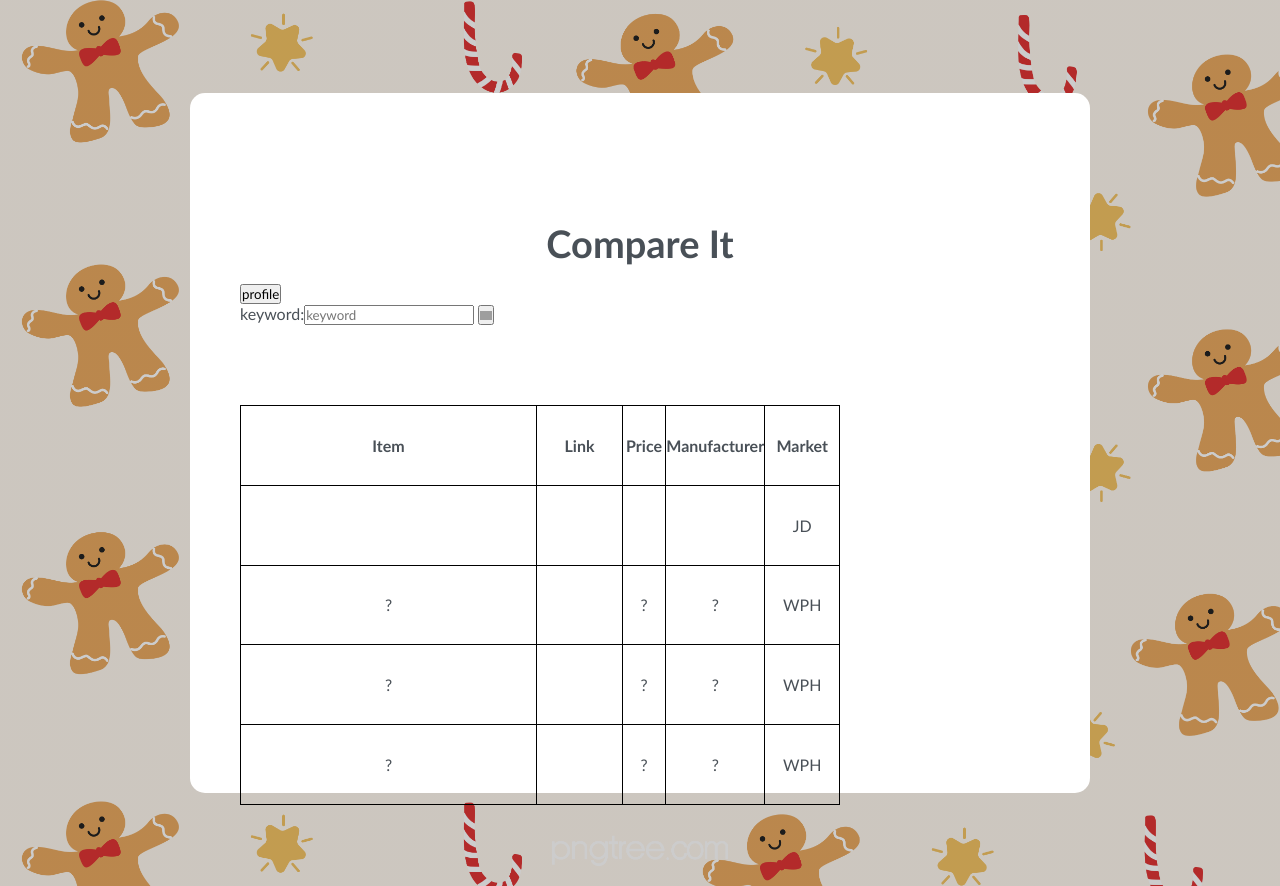
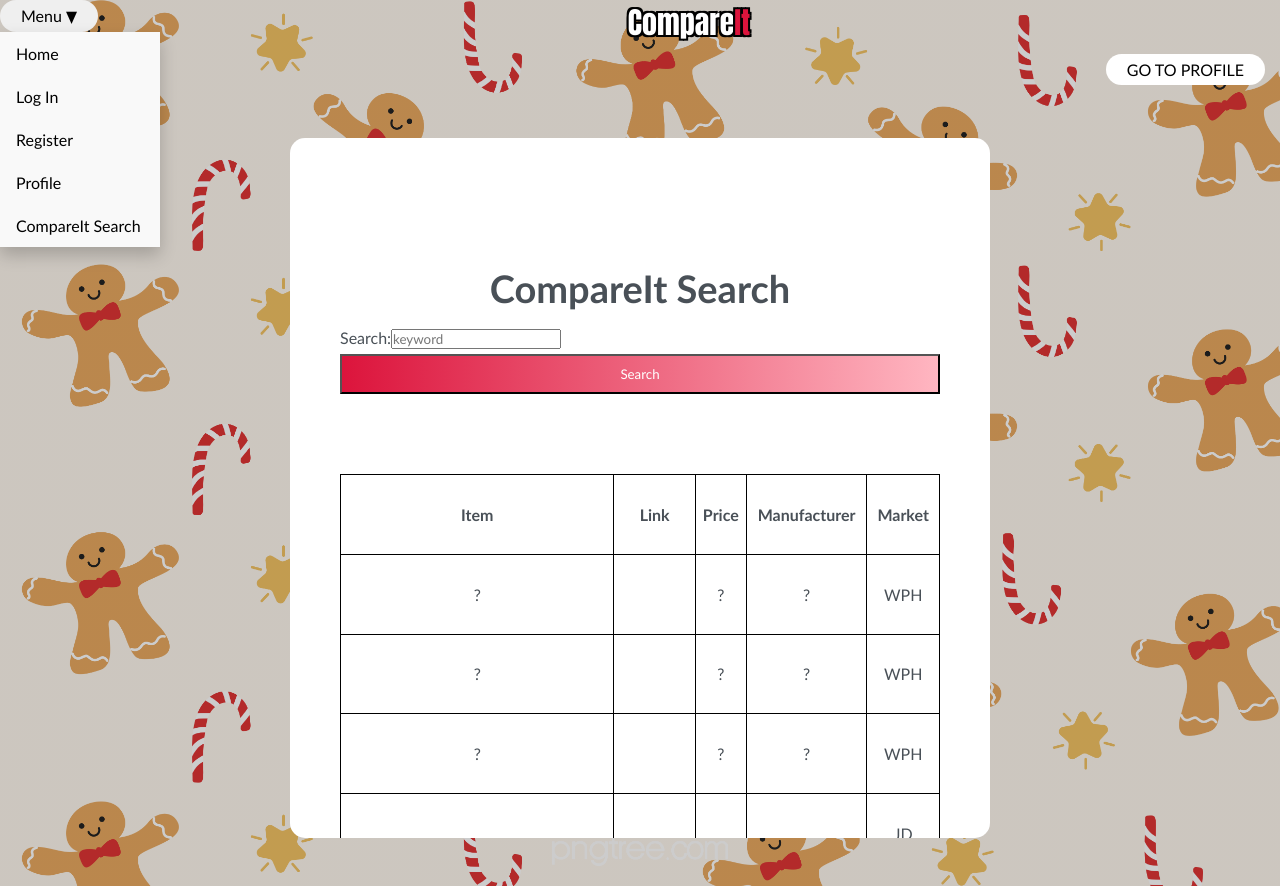
Before and after one commit to Randi-f/CompareIt, a Flask app: page /compare in a window 1280 px wide. Run offline with Flask 3, Linux system fonts and the light colour scheme; some libraries are stand-ins or nearby versions; grey boxes are pictures that could not be loaded.

Commit message:
Reformatted compare.html. Added navigation menu. Added links between profile and compare pages.

```diff
--- a/api/app.py
+++ b/api/app.py
@@ -21,7 +21,6 @@ from pip._vendor.distlib.compat import raw_input
 
 # from Controller.website1_JD import send_request_JD
 # from Controller.website2_WPH import send_request_WPH
-
 
 app = Flask(__name__)
 app.secret_key = "your_unique_and_secret_key"
--- a/api/static/welcome.css
+++ b/api/static/welcome.css
@@ -99,23 +99,10 @@ body {
   top: 50%;
   transform: translate(-50%, -50%);
 }
-
-/*white box for compare.html*/
-.compare-wrapper {
+/*white box for user profile, compare.html*/
+.info-wrapper {
   background-color: #fff;
   width: 700px;
-  height: 700px;
-  border-radius: 15px;
-  padding: 50px;
-  position: relative;
-  left: 50%;
-  top: 50%;
-  transform: translate(-50%, -50%);
-}
-
-.info-wrapper {
-  background-color: #fff;
-  width: 900px;
   height: 700px;
   border-radius: 15px;
   padding: 50px;
@@ -449,7 +436,7 @@ footer {
   display: block;
 }
  */
-
+/*
 .navbar {
   overflow: hidden;
   background-color: #343a40;
@@ -495,4 +482,57 @@ footer {
 
 .dropdown:hover .dropdown-content {
   display: block;
+} */
+.navbar {
+  overflow: hidden;
+  /* background-color: #343a40; */
+  background-color: white;
 }
+
+.dropdown {
+  float: left;
+  overflow: hidden;
+}
+
+.dropbtn {
+  font-size: 16px;
+  border: none;
+  outline: none;
+  color: black;
+  padding: 5px 20px; /* Adjust padding to match your ul styling */
+  border: 1px solid transparent;
+  transition: .6s ease;
+  border-radius: 20px;
+}
+
+.dropbtn:hover {
+  /* background-color: #fff; */
+  background-color: lightpink;
+  color: #000;
+}
+
+.dropdown-content {
+  display: none;
+  position: absolute;
+  background-color: #f9f9f9;
+  min-width: 160px;
+  box-shadow: 0 8px 16px 0 rgba(0,0,0,0.2);
+  z-index: 1;
+}
+
+.dropdown-content a {
+  float: none;
+  color: black;
+  padding: 12px 16px;
+  text-decoration: none;
+  display: block;
+  text-align: left;
+}
+
+.dropdown-content a:hover {
+  background-color: #ddd;
+}
+
+.dropdown:hover .dropdown-content {
+  display: block;
+}
--- a/api/templates/compare.html
+++ b/api/templates/compare.html
@@ -62,8 +62,6 @@ form.example::after {
   display: table;
 }
 #myInput {
-    /* background-image: url('https://static.runoob.com/images/mix/searchicon.png');  */
-
     background-position: 10px 12px; /* 定位搜索按钮 */
     background-repeat: no-repeat; /* 不重复图片 */
     width: 100%;
@@ -109,9 +107,9 @@ form.example::after {
 
 </script>
 
-<!-- <div class="navbar">
+<div class="navbar">
     <div class="dropdown">
-        <button class="dropbtn">Menu</button>
+        <button class="dropbtn">Menu ▼</button>
         <div class="dropdown-content">
             <a href="/">Home</a>
             <a href="/login">Log In</a>
@@ -119,20 +117,22 @@ form.example::after {
             <a href="/profile">Profile</a>
             <a href="/compare">CompareIt Search</a>
         </div>
-    </div> -->
+    </div>
 
 <div class="container">
-    <div class="info-wrapper">
-        <!-- <h1>Compare<span style="color: crimson;">It</span></h1> -->
-        <div class="header">Compare It</div>
+    <div class="compare-it-header">
+        <h1>Compare<span>It</span></h1>
+    </div>
+    <ul>
+        <li class="active"><a href="/profile">GO TO PROFILE</a></li>
+    </ul>
+    <div class="info-wrapper" style="overflow: auto;" style="width: 800px;">
+        <div class="header">CompareIt Search</div>
         <div class="form-wrapper">
-            <button onclick="window.location.href='/profile'"> profile </button>
             <form action="/keywordsubmit" method="post">
                 <!-- keyword:<input type="text" name="keyword" id = "keyword" placeholder="keyword" class="input-item"> -->
-                keyword:<input type="text" name="keyword" id = "keyword" placeholder="keyword" class="fa fa-search">
-                <button type="submit">
-                    <img src="https://static.runoob.com/images/mix/searchicon.png" width="12" alt="图片">
-                </button>
+                Search:<input type="text" name="keyword" id = "keyword" placeholder="keyword" class="fa fa-search">
+                <button type="submit" class="btn">Search</button>
             </form>
 
         </div>
@@ -141,18 +141,11 @@ form.example::after {
                 <tr>
                     <th style="width: 600px;">Item</th>
                     <th style="width: 150px;">Link</th>
-                    <th style="width: 50px;">Price</th>
-                    <th style="width: 100px;">Manufacturer</th>
+                    <th style="width: 70px;">Price</th>
+                    <th style="width: 150px;">Manufacturer</th>
                     <th style="width: 100px;">Market</th>
                 </tr>
 
-                <tr>
-                    <td style="width: 600px;">{{ result1['title'] }}</td>
-                    <td style="width: 150px;">{{ result1['link'] }}</td>
-                    <td style="width: 50px;">{{ result1['price'] }}</td>
-                    <td style="width: 100px;">{{ result1['manufacturer'] }}</td>
-                    <td style="width: 100px;">JD</td>
-                </tr>
                 <tr>
                     <td style="width: 600px;">{{ result2[0][0] }}</td>
                     <td style="width: 150px;">{{ result2[0][5] }}</td>
@@ -173,6 +166,13 @@ form.example::after {
                     <td style="width: 50px;">{{ result2[2][2] }}</td>
                     <td>{{ result2[2][1] }}</td>
                     <td>WPH</td>
+                </tr>
+                <tr>
+                    <td style="width: 600px;">{{ result1['title'] }}</td>
+                    <td style="width: 150px;">{{ result1['link'] }}</td>
+                    <td style="width: 50px;">{{ result1['price'] }}</td>
+                    <td style="width: 100px;">{{ result1['manufacturer'] }}</td>
+                    <td style="width: 100px;">JD</td>
                 </tr>
 
 
--- a/api/templates/email_verified.html
+++ b/api/templates/email_verified.html
@@ -8,11 +8,14 @@
 </head>
 <body>
     <div class="container">
+        <div class="compare-it-header">
+            <h1>Compare<span>It</span></h1>
+        </div>
         <div class="info-wrapper">
             <div class="header">Email Verified</div>
             <div class="msg">
                 <p>Your email has been successfully verified!</p>
-                <p>Thank you for signing up.</p>
+                <p>Thank you for signing up for CompareIt.</p>
             </div>
             <div class="light">
                 <div></div>
--- a/api/templates/register.html
+++ b/api/templates/register.html
@@ -123,7 +123,7 @@ function hideModal() {
         <div class="compare-it-header">
             <h1>Compare<span>It</span></h1>
         </div>
-        <div class="register-wrapper">
+        <div class="info-wrapper">
             <div class="header" style="line-height: 100px;">Create Account</div>
             <div class="form-wrapper" style="top: 0px">
                 <form method="POST" action="/register">
@@ -142,7 +142,7 @@ function hideModal() {
             </div>
 
             <div id="myModal" class="modal">
-                <p id="modalMessage">Modal message goes here</p>
+                <p id="modalMessage">Modal message</p>
                 <span class="close" onclick="hideModal()">&times;</span>
             </div>
         </div>
--- a/api/templates/registration_result.html
+++ b/api/templates/registration_result.html
@@ -25,6 +25,7 @@
             <div class="links">
                 <!-- Links to navigate to other pages -->
                 <a href="/register" style="display: block; text-align: center; margin-top: 20px;">Back to Registration<br></a>
+                <a href="/login" style="display: block; text-align: center; margin-top: 10px;">Login</a>
                 <a href="/" style="display: block; text-align: center; margin-top: 10px;">Home</a>
             </div>
         </div>
```
Also changed, not shown: api/templates/profile.html (+9 -3 lines), 1 other file.
